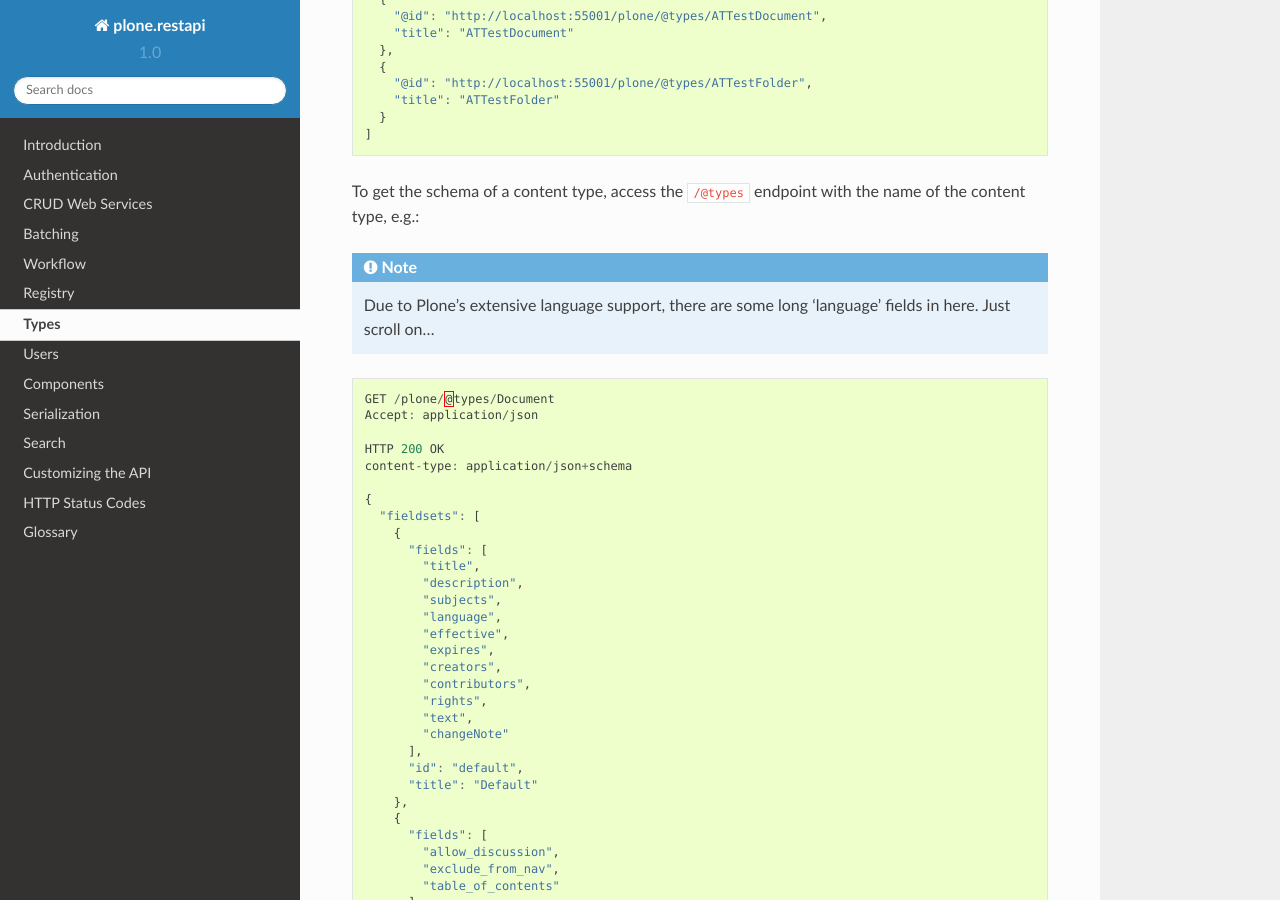
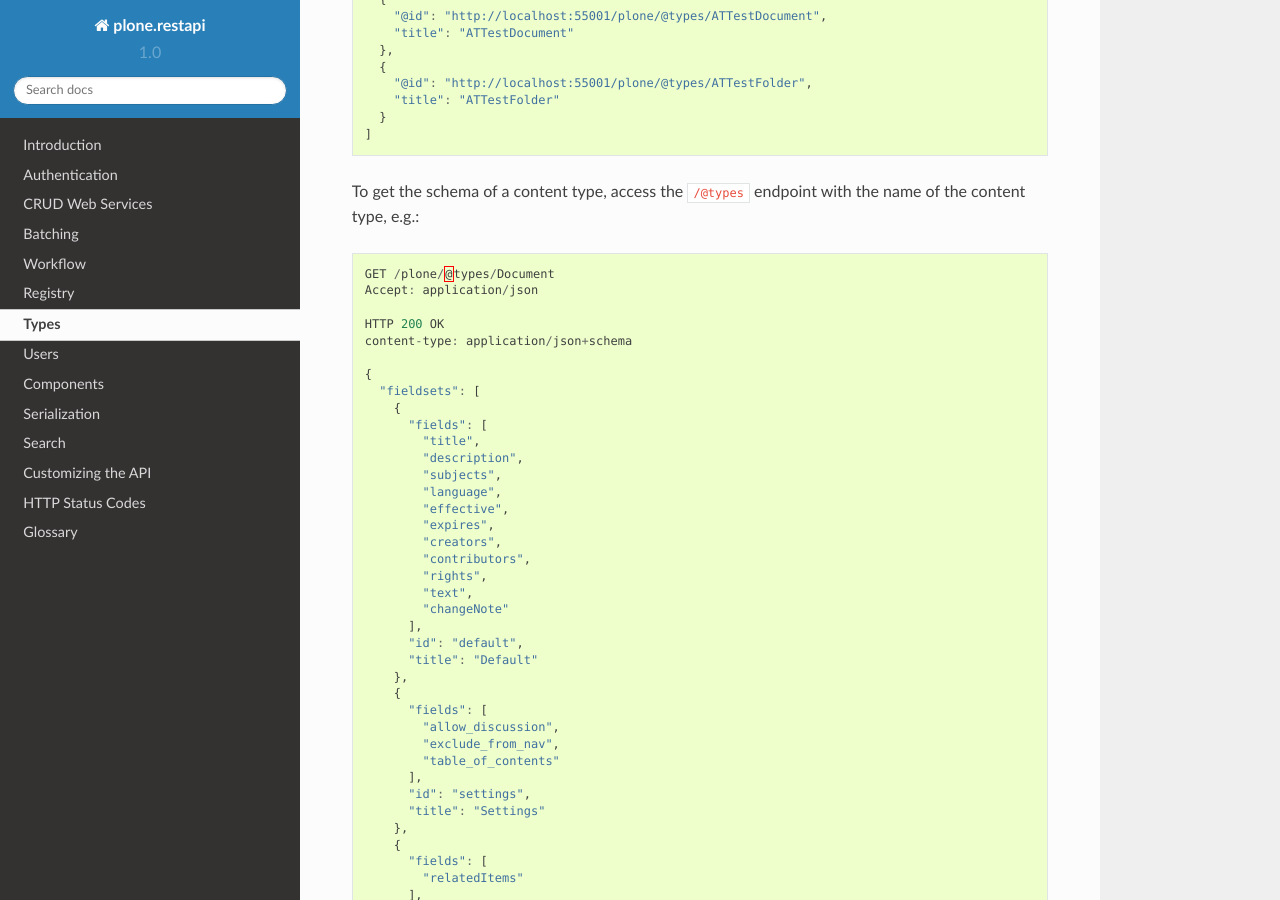
Before and after one commit to plone/plone.restapi, a Sphinx documentation site: the page built from docs/source/types.rst, in a window 1280 px wide and 900 px high, scrolled down 1169 px. Built offline with Sphinx 7.4.7 and the Read the Docs theme 2.0.0, drawn with Linux system fonts in a browser that asks for light colours.

Commit message:
Docs: Drop note about long language fields - this has been
fixed in #134

```diff
--- a/docs/source/types.rst
+++ b/docs/source/types.rst
@@ -11,9 +11,6 @@ Available content types in a Plone site can be listed and queried by accessing t
 
 To get the schema of a content type, access the ``/@types`` endpoint  with the name of the content type, e.g.:
 
-.. note::
-	Due to Plone's extensive language support, there are some long 'language' fields in here. Just scroll on...
-
 .. literalinclude:: _json/types_document.json
    :language: js
 
```
